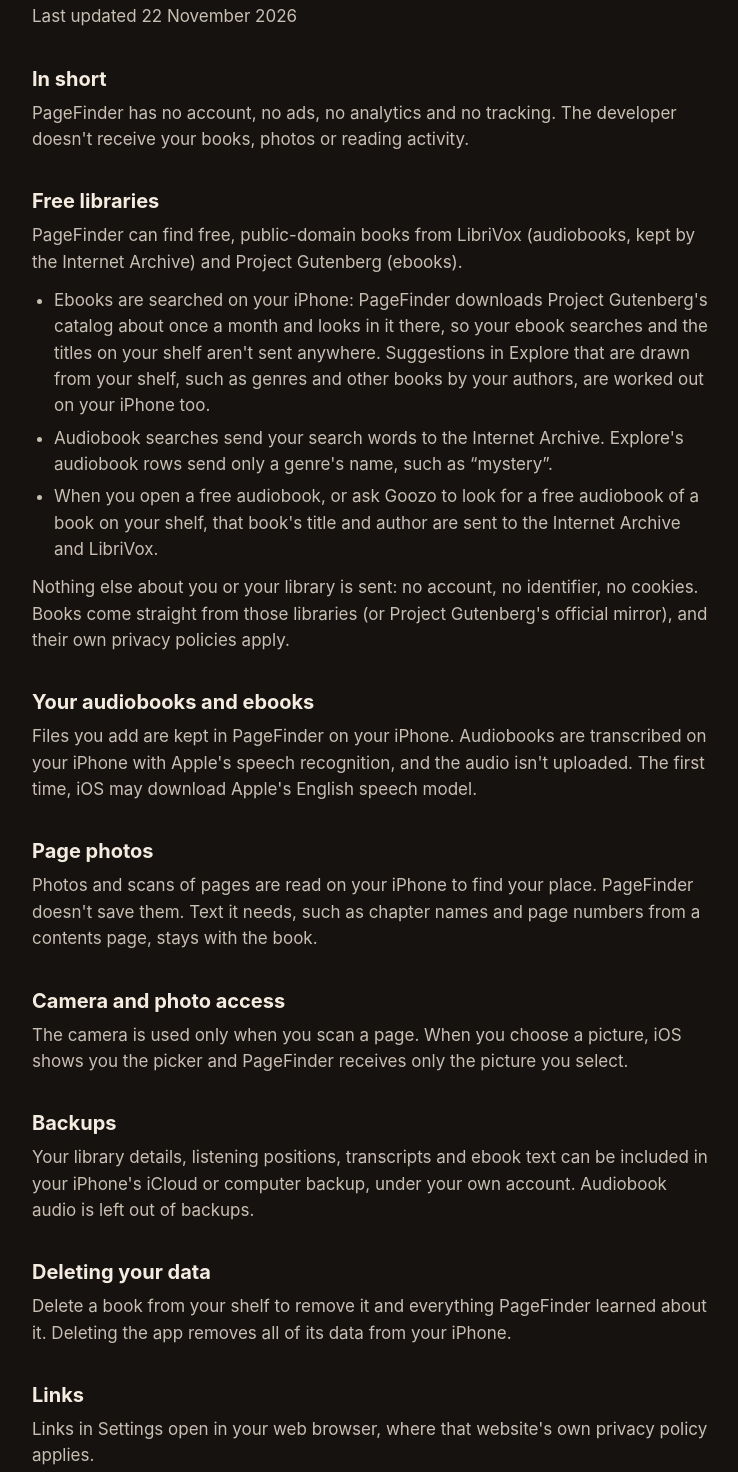
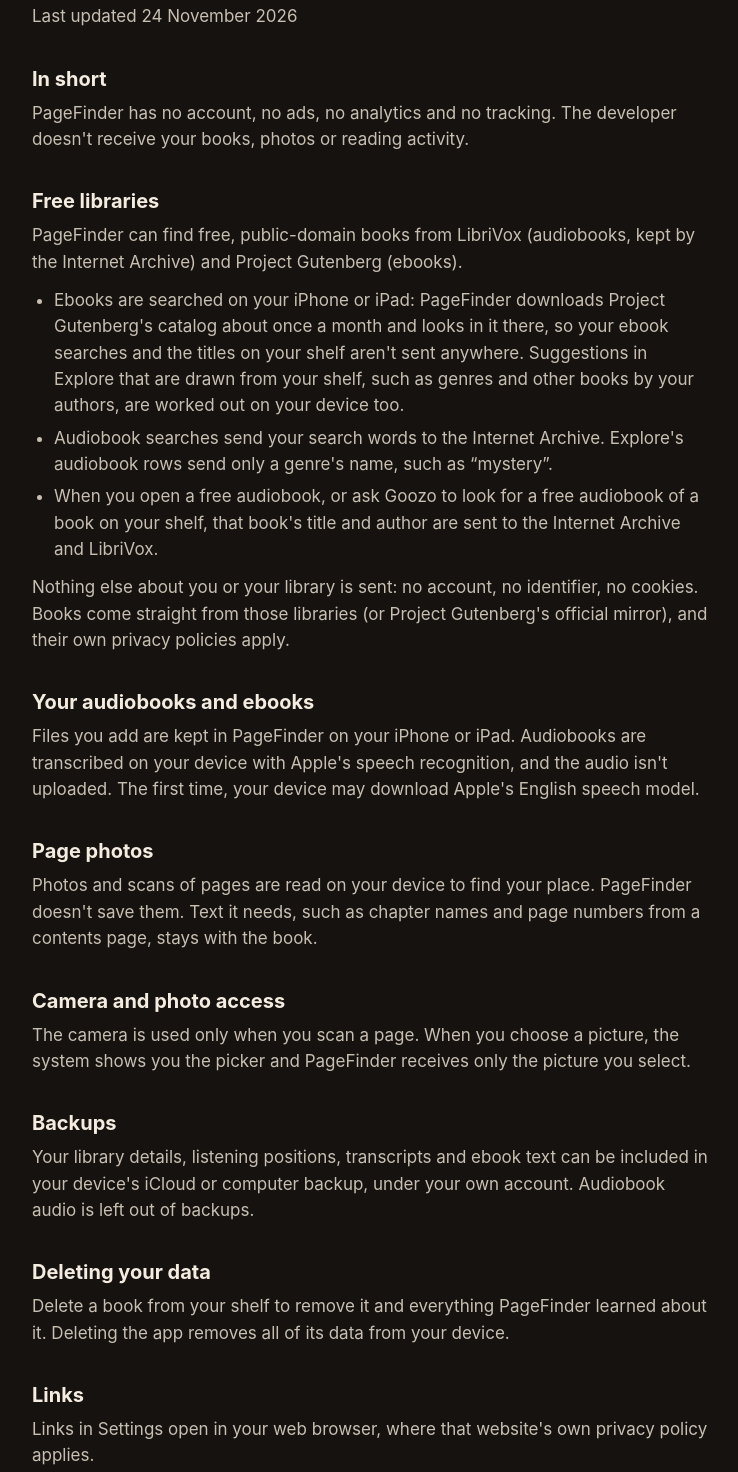
Before and after one commit to Ilias823/pagefinder-site, a plain HTML site: page privacy.html in a window 1280 px wide. Shown: the part 161-1633 px from the top of the page, without its empty margins (268-1006 px from the left). Drawn offline with Linux system fonts and the light colour scheme.

Commit message:
Cover iPad on the home, support and privacy pages
Co-Authored-By: Claude Opus 5.5 <noreply@anthropic.com>

```diff
--- a/privacy.html
+++ b/privacy.html
@@ -17,7 +17,7 @@
   </header>
   <main>
     <h1>Privacy Policy</h1>
-    <p>Last updated 22 November 2026</p>
+    <p>Last updated 24 November 2026</p>
 
     <h2>In short</h2>
     <p>PageFinder has no account, no ads, no analytics and no tracking. The developer doesn't receive your books, photos or reading activity.</p>
@@ -25,26 +25,26 @@
     <h2>Free libraries</h2>
     <p>PageFinder can find free, public-domain books from LibriVox (audiobooks, kept by the Internet Archive) and Project Gutenberg (ebooks).</p>
     <ul>
-      <li>Ebooks are searched on your iPhone: PageFinder downloads Project Gutenberg's catalog about once a month and looks in it there, so your ebook searches and the titles on your shelf aren't sent anywhere. Suggestions in Explore that are drawn from your shelf, such as genres and other books by your authors, are worked out on your iPhone too.</li>
+      <li>Ebooks are searched on your iPhone or iPad: PageFinder downloads Project Gutenberg's catalog about once a month and looks in it there, so your ebook searches and the titles on your shelf aren't sent anywhere. Suggestions in Explore that are drawn from your shelf, such as genres and other books by your authors, are worked out on your device too.</li>
       <li>Audiobook searches send your search words to the Internet Archive. Explore's audiobook rows send only a genre's name, such as “mystery”.</li>
       <li>When you open a free audiobook, or ask Goozo to look for a free audiobook of a book on your shelf, that book's title and author are sent to the Internet Archive and LibriVox.</li>
     </ul>
     <p>Nothing else about you or your library is sent: no account, no identifier, no cookies. Books come straight from those libraries (or Project Gutenberg's official mirror), and their own privacy policies apply.</p>
 
     <h2>Your audiobooks and ebooks</h2>
-    <p>Files you add are kept in PageFinder on your iPhone. Audiobooks are transcribed on your iPhone with Apple's speech recognition, and the audio isn't uploaded. The first time, iOS may download Apple's English speech model.</p>
+    <p>Files you add are kept in PageFinder on your iPhone or iPad. Audiobooks are transcribed on your device with Apple's speech recognition, and the audio isn't uploaded. The first time, your device may download Apple's English speech model.</p>
 
     <h2>Page photos</h2>
-    <p>Photos and scans of pages are read on your iPhone to find your place. PageFinder doesn't save them. Text it needs, such as chapter names and page numbers from a contents page, stays with the book.</p>
+    <p>Photos and scans of pages are read on your device to find your place. PageFinder doesn't save them. Text it needs, such as chapter names and page numbers from a contents page, stays with the book.</p>
 
     <h2>Camera and photo access</h2>
-    <p>The camera is used only when you scan a page. When you choose a picture, iOS shows you the picker and PageFinder receives only the picture you select.</p>
+    <p>The camera is used only when you scan a page. When you choose a picture, the system shows you the picker and PageFinder receives only the picture you select.</p>
 
     <h2>Backups</h2>
-    <p>Your library details, listening positions, transcripts and ebook text can be included in your iPhone's iCloud or computer backup, under your own account. Audiobook audio is left out of backups.</p>
+    <p>Your library details, listening positions, transcripts and ebook text can be included in your device's iCloud or computer backup, under your own account. Audiobook audio is left out of backups.</p>
 
     <h2>Deleting your data</h2>
-    <p>Delete a book from your shelf to remove it and everything PageFinder learned about it. Deleting the app removes all of its data from your iPhone.</p>
+    <p>Delete a book from your shelf to remove it and everything PageFinder learned about it. Deleting the app removes all of its data from your device.</p>
 
     <h2>Links</h2>
     <p>Links in Settings open in your web browser, where that website's own privacy policy applies.</p>
```
Also changed, not shown: index.html (+3 -3 lines), support.html (+3 -3 lines).
